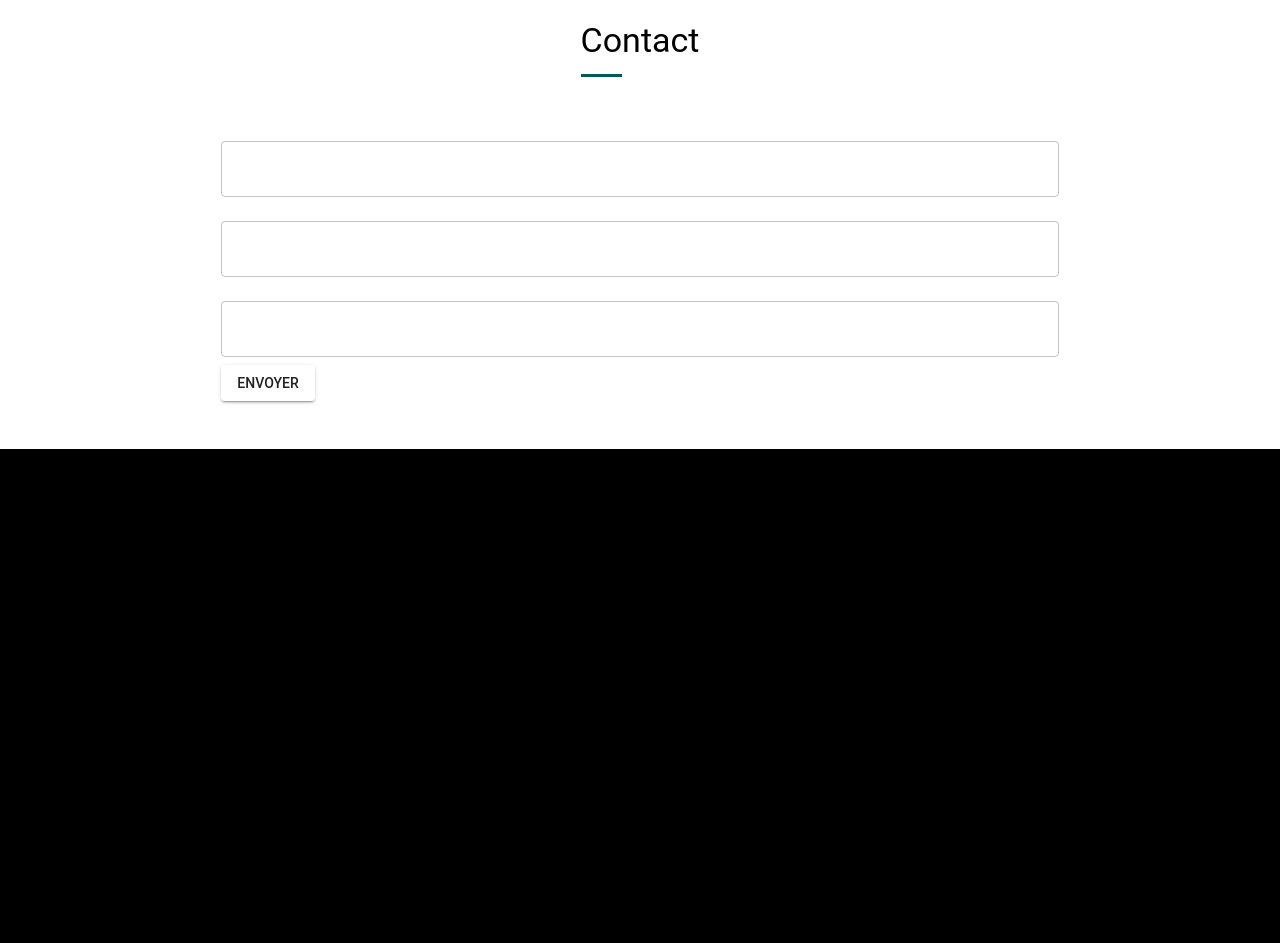
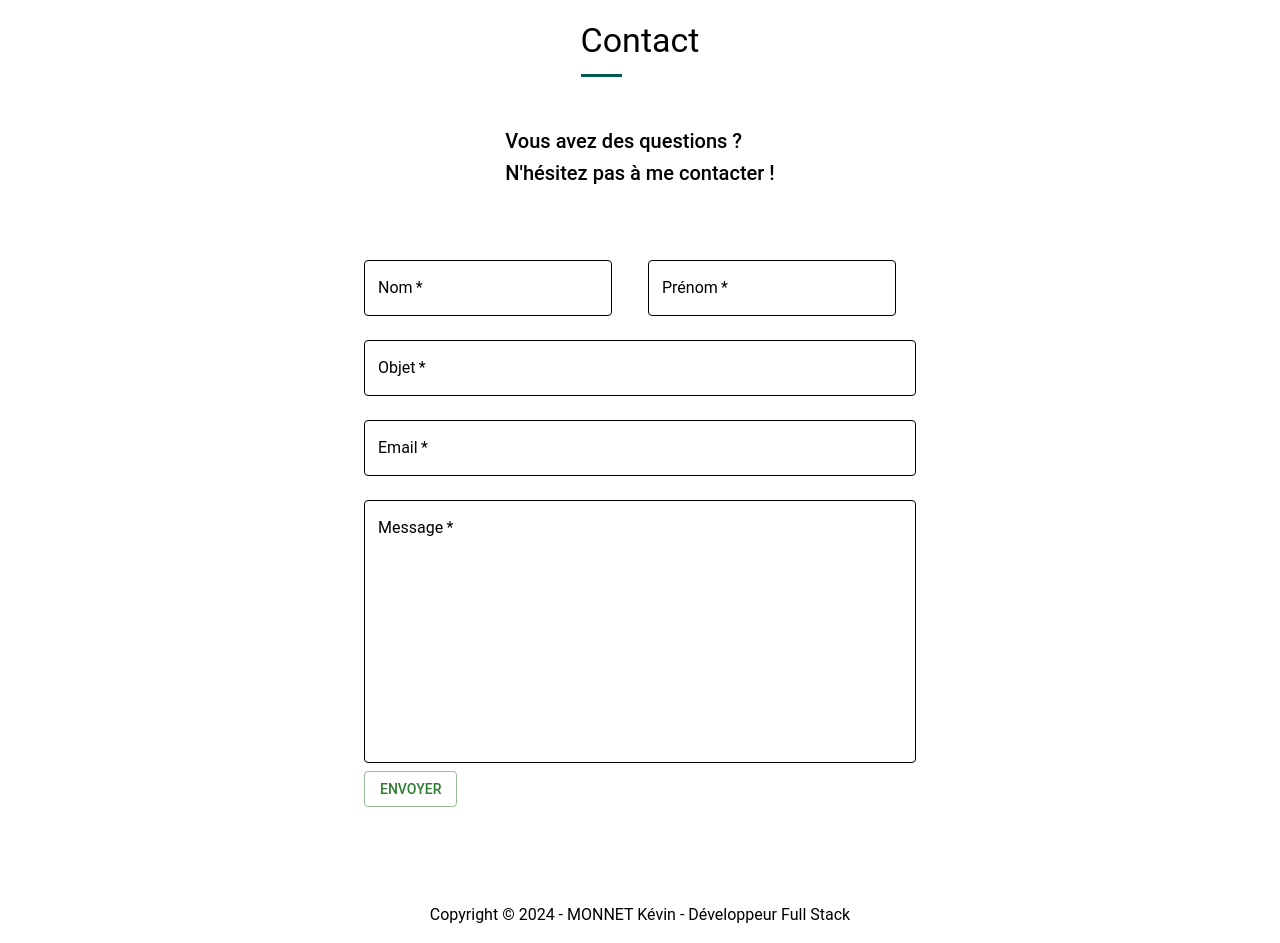
Before and after one commit to Monnetkevin/Portfolio-V2, a React (Create React App) app: page / in a window 1280 px wide. Shown: the part 3600-4543 px from the top of the page. Before the commit the page ends 4049 px from the top, so only its background shows below. Built offline with nearby package versions, Linux system fonts and the light colour scheme.

Commit message:
WIP ContactForm and create footer

```diff
--- a/package.json
+++ b/package.json
@@ -13,6 +13,7 @@
     "@testing-library/react": "^13.4.0",
     "@testing-library/user-event": "^13.5.0",
     "axios": "^1.7.2",
+    "emailjs-com": "^3.2.0",
     "react": "^18.3.1",
     "react-chrono": "^2.6.1",
     "react-dom": "^18.3.1",
--- a/src/components/contact/ContactForm.jsx
+++ b/src/components/contact/ContactForm.jsx
@@ -1,68 +1,174 @@
-import React from "react";
+import { useState } from "react";
 import { useForm, Controller } from "react-hook-form";
-import { yupResolver } from "@hookform/resolvers/yup";
-import * as yup from "yup";
-import { Box, TextField, Button } from "@mui/material";
+import {
+  Container,
+  Box,
+  TextField,
+  Button,
+  useMediaQuery,
+  Grid,
+  Typography,
+} from "@mui/material";
 import { useTheme } from "@mui/material/styles";
+import emailjs from "emailjs-com";
 
-const schema = yup.object({
-  nom: yup.string().required("Votre nom est requis"),
-  email: yup
-    .string()
-    .email("Veuillez entrer une adresse email valide")
-    .required("L'email est requis"),
-  sujet: yup.string().required("Veuillez choisir un sujet"),
-  message: yup.string().required("Votre message est requis"),
-});
+const NAME_REGEX = /^[A-Za-zéèëê-]+(?: [A-Za-zéèëê])*$/;
+const EMAIL_REGEX = /^[a-zA-Z0-9._%+-]+@[a-zA-Z0-9.-]+\.[a-zA-Z]{2,}$/;
 
 const StyleTextField = () => {
   const theme = useTheme();
+
   return {
     color: theme.palette.text.primary,
-    borderColor: theme.palette.divider, // Use divider for better contrast
+    borderColor: theme.palette.divider,
     "& label": {
-      color: theme.palette.text.secondary, // Adjust label color as needed
+      color: theme.palette.text.primary,
     },
     "& input": {
       color: theme.palette.text.primary,
     },
+
     "& .MuiOutlinedInput-root": {
-      borderColor: theme.palette.divider, // Adjust border color for outlined variant
+      "& fieldset": {
+        borderColor: theme.palette.text.primary,
+      },
+      "&:hover fieldset": {
+        borderColor: theme.palette.text.primary,
+      },
+      "&.Mui-focused fieldset": {
+        borderColor: theme.palette.text.primary,
+      },
+    },
+    "& label.Mui-focused": {
+      color: theme.palette.text.primary,
+    },
+    "& .MuiInput-underline:after": {
+      borderBottomColor: theme.palette.text.primary,
     },
   };
 };
 
 const ContactForm = () => {
-  const {
-    control,
-    handleSubmit,
-    formState: { errors },
-  } = useForm({
-    resolver: yupResolver(schema),
-  });
+  const theme = useTheme();
+  const { control, handleSubmit, reset } = useForm();
+  const [sent, setSent] = useState(false);
 
-  const onSubmit = (data) => {
-    console.log(data); // Envoyer les données du formulaire à votre API ou serveur
-    alert("Merci pour votre message!");
+  const sendEmail = (data) => {
+    emailjs
+      .send("service_s0zsb8s", "template_vntwvbd", data, "tTlUG03W9hPbaoSd4")
+      .then(
+        (res) => {
+          setSent(true);
+        },
+        (err) => {
+          console.log(err.text);
+        },
+        reset()
+      );
   };
 
+  const matches = useMediaQuery(theme.breakpoints.down("md"));
+
   return (
-    <Box component="form" onSubmit={handleSubmit(onSubmit)}>
+    <Container maxWidth="sm">
+      <Box component="form" onSubmit={handleSubmit(sendEmail)}>
+        <Grid container spacing={2}>
+          <Grid item xs={12} md={6}>
             <Controller
               name="name"
               id="name"
               control={control}
-        defaultValue=""
-        rules={{ required: "Votre nom est requis" }}
-        render={({ field, fieldState }) => (
+              rules={{
+                required: { value: true, message: "le nom est requis" },
+                minLength: {
+                  value: 2,
+                  message: "Votre nom doit faire au moins 2 caractères",
+                },
+                maxLength: {
+                  value: 50,
+                  message: "Votre nom doit faire moins de 50 caractères",
+                },
+                pattern: {
+                  value: NAME_REGEX,
+                  message:
+                    "Votre nom ne doit contenir que des lettres et/ou un tiret",
+                },
+              }}
+              render={({ field, fieldState: { error } }) => (
                 <TextField
                   {...field}
                   label="Nom"
-            fullWidth
+                  fullWidth={matches}
                   margin="normal"
                   sx={StyleTextField()}
-            error={!!fieldState.error}
-            helperText={fieldState.error?.message || null}
+                  error={!!error}
+                  helperText={error ? error.message : null}
+                  required
+                />
+              )}
+            />
+          </Grid>
+          <Grid item xs={12} md={6}>
+            <Controller
+              name="firstName"
+              id="firstName"
+              control={control}
+              rules={{
+                required: { value: true, message: "le prénom est requis" },
+                minLength: {
+                  value: 2,
+                  message: "Votre prénom doit faire au moins 2 caractères",
+                },
+                maxLength: {
+                  value: 50,
+                  message: "Votre prénom doit faire moins de 50 caractères",
+                },
+                pattern: {
+                  value: NAME_REGEX,
+                  message:
+                    "Votre prénom ne doit contenir que des lettres et/ou un tiret",
+                },
+              }}
+              render={({ field, fieldState: { error } }) => (
+                <TextField
+                  {...field}
+                  label="Prénom"
+                  margin="normal"
+                  fullWidth={matches}
+                  sx={StyleTextField()}
+                  error={!!error}
+                  helperText={error ? error.message : null}
+                  required
+                />
+              )}
+            />
+          </Grid>
+        </Grid>
+
+        <Controller
+          name="subject"
+          id="subject"
+          control={control}
+          rules={{
+            required: { value: true, message: "le sujet est requis" },
+            minLength: {
+              value: 3,
+              message: "Votre sujet doit faire au moins 3 caractères",
+            },
+            maxLength: {
+              value: 100,
+              message: "Votre sujet doit faire moins de 100 caractères",
+            },
+          }}
+          render={({ field, fieldState: { error } }) => (
+            <TextField
+              {...field}
+              label="Objet"
+              fullWidth
+              sx={StyleTextField()}
+              margin="normal"
+              error={!!error}
+              helperText={error ? error.message : null}
               required
             />
           )}
@@ -71,10 +177,13 @@ const ContactForm = () => {
           name="email"
           id="email"
           control={control}
-        defaultValue=""
           rules={{
-          required: "L'email est requis et doit être valide",
-          pattern: /^\S+@\S+$/i,
+            required: { value: true, message: "L'email est requis" },
+            pattern: {
+              value: EMAIL_REGEX,
+              message:
+                "Votre Email doit être valide et doit contenir @ et .com ou .fr",
+            },
           }}
           render={({ field, fieldState: { error } }) => (
             <TextField
@@ -84,74 +193,58 @@ const ContactForm = () => {
               margin="normal"
               sx={StyleTextField()}
               error={!!error}
-            helperText={errors ? errors.message : null}
+              helperText={error ? error.message : null}
               required
             />
           )}
         />
         <Controller
-        name="name"
-        id="name"
+          name="content"
+          id="content"
           control={control}
-        defaultValue=""
-        rules={{ required: "Votre nom est requis" }}
+          rules={{
+            required: { value: true, message: "le message est requis" },
+            minLength: {
+              value: 20,
+              message: "Votre message doit faire au moins 20 caractères",
+            },
+            maxLength: {
+              valu: 2000,
+              message: "Votre message doit faire au maximum 2000 caractères",
+            },
+          }}
           render={({ field, fieldState: { error } }) => (
             <TextField
               {...field}
-            label="Nom"
+              label="Message"
               fullWidth
+              multiline
               margin="normal"
+              rows={10}
+              sx={StyleTextField()}
               error={!!error}
-            helperText={errors ? errors.message : null}
+              helperText={error ? error.message : null}
               required
             />
           )}
         />
-
-      {/* <TextField
-        id="email"
-        label="Email"
+        <Button
           variant="outlined"
-        fullWidth
+          color="success"
+          type="submit"
           margin="normal"
-        {...field}
-        error={errors.email}
-        helperText={errors.email && "L'email est requis et doit être valide"}
-      />
-
-      <Select
-        id="sujet"
-        label="Sujet"
-        variant="outlined"
-        fullWidth
-        margin="normal"
-        {...field}
-        helperText={errors.sujet && "Veuillez choisir un sujet"}
         >
-        <option value="">Sélectionner un sujet</option>
-        <option value="general">Général</option>
-        <option value="question">Question</option>
-        <option value="collaboration">Collaboration</option>
-      </Select>
-
-      <TextField
-        id="message"
-        label="Message"
-        variant="outlined"
-        fullWidth
-        multiline
-        minRows={4}
-        margin="normal"
-        {...field}
-        onChange={onChange}
-        error={errors.message}
-        helperText={errors.message && "Votre message est requis"}
-      /> */}
-
-      <Button variant="contained" color="primary" type="submit" margin="normal">
           Envoyer
         </Button>
+        {sent ? (
+          <Box>
+            <Typography variant="h6" color="success">
+              Merci pour votre message !
+            </Typography>
           </Box>
+        ) : null}
+      </Box>
+    </Container>
   );
 };
 
--- a/src/components/contact/ContactSection.jsx
+++ b/src/components/contact/ContactSection.jsx
@@ -5,7 +5,7 @@ import { useTheme } from "@mui/material/styles";
 const ContactSection = () => {
   const theme = useTheme();
   return (
-    <Container maxWidth="xl" id="projects">
+    <Container maxWidth="xl" id="contact" sx={{ mb: "2rem" }}>
       <Box
         component="div"
         sx={{
@@ -29,6 +29,12 @@ const ContactSection = () => {
             }}
           />
         </Box>
+        <Box component="div" sx={{ mb: "3rem" }}>
+          <Typography variant="h6" component="h4" gutterBottom>
+            Vous avez des questions ? <br />
+            N'hésitez pas à me contacter !
+          </Typography>
+        </Box>
         <ContactForm />
       </Box>
     </Container>
--- /dev/null
+++ b/src/components/footer/SectionFooter.jsx
@@ -0,0 +1,24 @@
+import React from "react";
+
+import { Box, Container, Typography } from "@mui/material";
+function Footer() {
+  return (
+    <Box
+      component="footer"
+      sx={{
+        py: 2,
+        mt: "auto",
+      }}
+    >
+      <Container maxWidth="sm">
+        <Typography variant="body1" color="text" align="center">
+          {"Copyright © "}
+          {new Date().getFullYear()}
+          {" - MONNET Kévin - Développeur Full Stack"}
+        </Typography>
+      </Container>
+    </Box>
+  );
+}
+
+export default Footer;
--- a/src/components/header/HeaderSection.jsx
+++ b/src/components/header/HeaderSection.jsx
@@ -70,7 +70,7 @@ const Portfolio = () => {
                   borderColor: theme.palette.text.primary,
                 },
               }}
-              href="#contactForm"
+              href="#contact"
             >
               Contactez-moi
             </Button>
--- a/src/pages/Home.jsx
+++ b/src/pages/Home.jsx
@@ -5,6 +5,7 @@ import SkillsSection from "../components/skills/SkillsSection";
 import SectionExperiences from "../components/experiences/SectionExperiences";
 import SectionProjects from "../components/projects/SectionProjects";
 import ContactSection from "../components/contact/ContactSection";
+import SectionFooter from "../components/footer/SectionFooter";
 import { useTheme } from "@mui/material/styles";
 
 export default function Home() {
@@ -16,6 +17,7 @@ export default function Home() {
       <SectionProjects />
       <SectionExperiences />
       <ContactSection />
+      <SectionFooter />
     </Box>
   );
 }
--- a/src/styles/ThemeMode.jsx
+++ b/src/styles/ThemeMode.jsx
@@ -5,7 +5,7 @@ import DarkModeContext from "../components/context/DarkModeContext";
 
 const ThemeMode = ({ children }) => {
   const [isDarkMode, setIsDarkMode] = useState(
-    localStorage.getItem(LOCAL_STORAGE_KEY === "false")
+    localStorage.getItem(LOCAL_STORAGE_KEY === true)
   );
   const theme = isDarkMode ? darkTheme : lightTheme;
 
--- a/src/styles/theme.js
+++ b/src/styles/theme.js
@@ -27,14 +27,14 @@ export const darkTheme = createTheme({
     },
     text: {
       primary: "#fff",
-      secondary: "#000",
-    }, // Couleurs de texte
+      secondary: "#000", // Couleurs de texte
+    },
     experience: {
-      main: "#D6D58E",
+      main: "#D6D58E", // Couleurs d'expérience
     },
     background: {
       paper: "#fff",
-      default: "#fff",
+      default: "#fff", // Couleurs de fond
     },
   },
 });
```
Also changed, not shown: 1 other file (tests, documents, lock files or other folders). Lines whose indentation alone changed are shown as unchanged.
